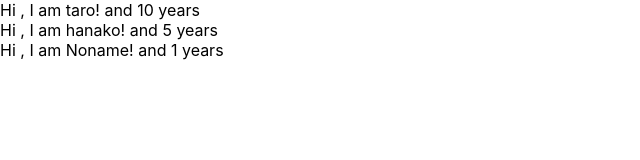
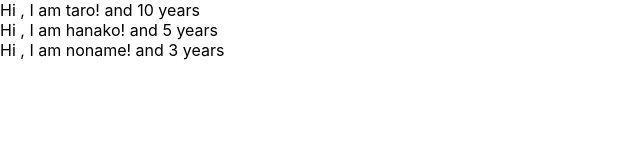
Before and after one commit to sonjfica/react-app, a React (Create React App) app: page / in a window 1280 px wide. Shown: the top 160 px of the page, without its empty margins (0-640 px from the left). Built offline with nearby package versions, Linux system fonts and the light colour scheme.

Commit message:
add type

```diff
--- a/src/App.js
+++ b/src/App.js
@@ -1,4 +1,5 @@
 import React from 'react';
+import PropTypes from 'prop-types';
 
 // Appクラスがコンポネントを継承して作成されている　クラスコンポーネント
 // class App extends Component {
@@ -16,7 +17,7 @@ const App = () => {
   const profiles = [
     { name: "taro", age: 10 },
     { name: "hanako", age: 5 },
-    { name: "Noname"},
+    { name: "noname", age: 3},
   ]
   return (
     <div>
@@ -32,8 +33,10 @@ const App = () => {
 const User = (props) => {
   return <div>Hi , I am {props.name}! and {props.age} years</div>
 }
-User.defaultProps = {
-  age: 1
+
+User.propTypes = {
+  name: PropTypes.string,
+  age: PropTypes.number.isRequired
 }
 
 export default App;
```
